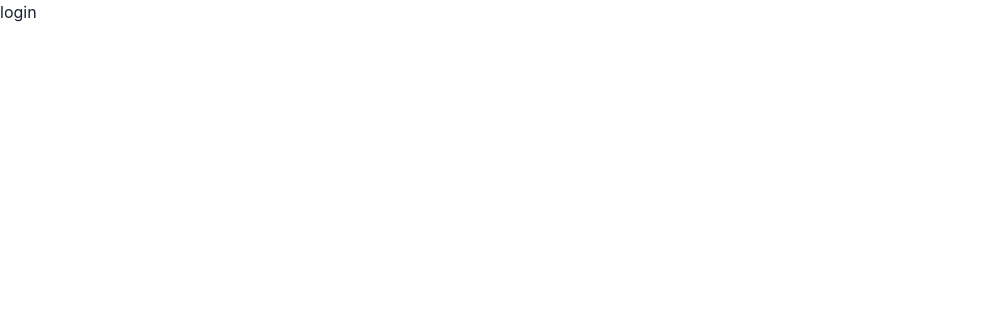
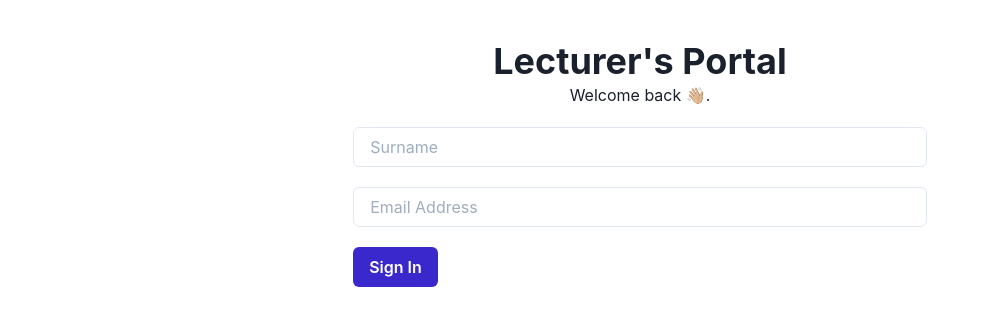
Before and after one commit to KevinRaleie-dev/BitcubeEval, a React (Create React App) app in the folder client/: page /login in a window 1280 px wide. Shown: the top 326 px of the page, without its empty margins (0-989 px from the left). Built offline with nearby package versions, Linux system fonts and the light colour scheme.

Commit message:
Section 2: generated types, login complete

```diff
--- a/client/src/generated/graphql.tsx
+++ b/client/src/generated/graphql.tsx
@@ -98,6 +98,20 @@ export type HelloQuery = (
   & Pick<Query, 'hello'>
 );
 
+export type LoginLecturerMutationVariables = Exact<{
+  surname: Scalars['String'];
+  email: Scalars['String'];
+}>;
+
+
+export type LoginLecturerMutation = (
+  { __typename?: 'Mutation' }
+  & { loginLecturer: (
+    { __typename?: 'LoginResponse' }
+    & Pick<LoginResponse, 'accessToken'>
+  ) }
+);
+
 export type RegisterLecturerMutationVariables = Exact<{
   email: Scalars['String'];
   dateOfBirth: Scalars['DateTime'];
@@ -151,6 +165,39 @@ export function useHelloLazyQuery(baseOptions?: Apollo.LazyQueryHookOptions<Hell
 export type HelloQueryHookResult = ReturnType<typeof useHelloQuery>;
 export type HelloLazyQueryHookResult = ReturnType<typeof useHelloLazyQuery>;
 export type HelloQueryResult = Apollo.QueryResult<HelloQuery, HelloQueryVariables>;
+export const LoginLecturerDocument = gql`
+    mutation LoginLecturer($surname: String!, $email: String!) {
+  loginLecturer(input: {email: $email, surname: $surname}) {
+    accessToken
+  }
+}
+    `;
+export type LoginLecturerMutationFn = Apollo.MutationFunction<LoginLecturerMutation, LoginLecturerMutationVariables>;
+
+/**
+ * __useLoginLecturerMutation__
+ *
+ * To run a mutation, you first call `useLoginLecturerMutation` within a React component and pass it any options that fit your needs.
+ * When your component renders, `useLoginLecturerMutation` returns a tuple that includes:
+ * - A mutate function that you can call at any time to execute the mutation
+ * - An object with fields that represent the current status of the mutation's execution
+ *
+ * @param baseOptions options that will be passed into the mutation, supported options are listed on: https://www.apollographql.com/docs/react/api/react-hooks/#options-2;
+ *
+ * @example
+ * const [loginLecturerMutation, { data, loading, error }] = useLoginLecturerMutation({
+ *   variables: {
+ *      surname: // value for 'surname'
+ *      email: // value for 'email'
+ *   },
+ * });
+ */
+export function useLoginLecturerMutation(baseOptions?: Apollo.MutationHookOptions<LoginLecturerMutation, LoginLecturerMutationVariables>) {
+        return Apollo.useMutation<LoginLecturerMutation, LoginLecturerMutationVariables>(LoginLecturerDocument, baseOptions);
+      }
+export type LoginLecturerMutationHookResult = ReturnType<typeof useLoginLecturerMutation>;
+export type LoginLecturerMutationResult = Apollo.MutationResult<LoginLecturerMutation>;
+export type LoginLecturerMutationOptions = Apollo.BaseMutationOptions<LoginLecturerMutation, LoginLecturerMutationVariables>;
 export const RegisterLecturerDocument = gql`
     mutation RegisterLecturer($email: String!, $dateOfBirth: DateTime!, $forenames: String!, $surname: String!) {
   registerLecturer(
--- /dev/null
+++ b/client/src/graphql/login.graphql
@@ -0,0 +1,5 @@
+mutation LoginLecturer($surname: String!, $email: String!) {
+    loginLecturer(input: { email: $email, surname: $surname }) {
+        accessToken
+    }
+}
--- a/client/src/pages/Login.tsx
+++ b/client/src/pages/Login.tsx
@@ -1,9 +1,45 @@
 import React from 'react';
+import { Container, Box, Heading, FormControl, Input, Button, Text } from '@chakra-ui/react';
+import { useForm } from 'react-hook-form';
+import { RouteComponentProps } from 'react-router-dom';
+import { useLoginLecturerMutation } from '../generated/graphql';
 
-export const Login: React.FC = ()=> {
+interface FormData {
+    email: string;
+    surname: string;
+}
+
+export const Login: React.FC<RouteComponentProps> = ({history})=> {
+    const {register, handleSubmit} = useForm<FormData>();
+    const [login] = useLoginLecturerMutation();
+
+    const onSubmit = handleSubmit( async ({email, surname}) => {
+        const response = await login({
+            variables: {
+                email,
+                surname
+            }
+        });
+
+        history.push('/');
+        console.log(response);
+    });
+
     return (
-        <div>
-            <h1>login</h1>
-        </div>
+        <Container mt={10}>
+            <Box display="flex" flexDirection="column" justifyContent="center" alignItems="center">
+                <Heading>Lecturer's Portal</Heading>
+                <Text>Welcome back 👋🏼.</Text>
+            </Box>
+            <form onSubmit={onSubmit}>
+                <FormControl id="surname" isRequired mt={5}>
+                    <Input name="surname" placeholder="Surname"  ref={register}/>
+                </FormControl>
+                <FormControl id="email-address" isRequired mt={5}>
+                    <Input name="email" type="email" placeholder="Email Address" ref={register} />
+                </FormControl>
+                <Button type="submit" bg="#3B28CC" mt={5} colorScheme="blue">Sign In</Button>
+            </form>
+    </Container>
     );
 }
```
